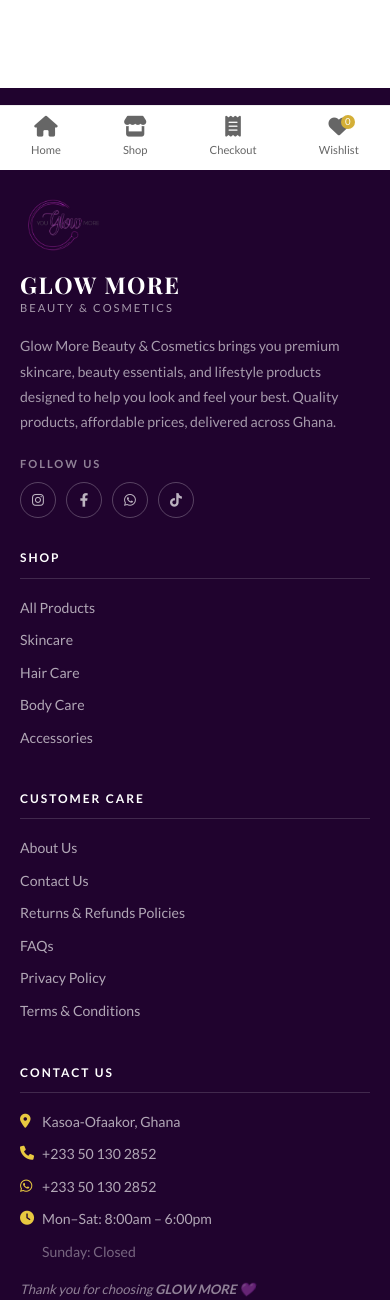
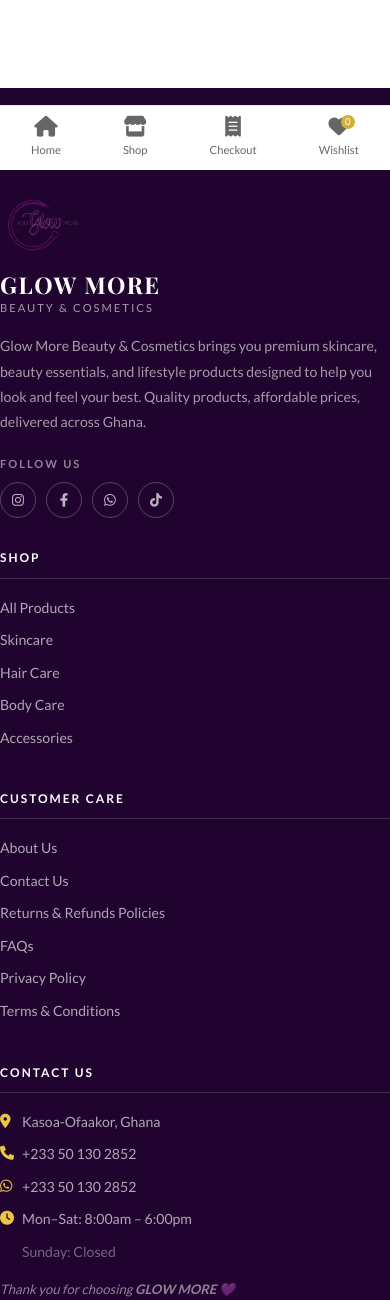
Before and after one commit to Niito99/glowmore, a Django app: page /cart/ in a window 390 px wide. Shown: the part 674-1974 px from the top of the page. Run offline with Django 5.2, Linux system fonts and the light colour scheme.

Commit message:
style(footer): completely flush footer main content by stripping left padding

```diff
--- a/templates/store/base.html
+++ b/templates/store/base.html
@@ -269,7 +269,7 @@
         display: grid;
         grid-template-columns: 2.2fr 1fr 1.2fr 1.3fr;
         gap: 30px;
-        padding: 10px 20px 45px;
+        padding: 10px 0 45px;
         width: 100%;
     }
     /* Brand identity: logo on top, wordmark stacked under it */
@@ -555,7 +555,7 @@
     @media (max-width: 900px) {
         .footer-main {
             grid-template-columns: 1fr 1fr;
-            padding: 50px 20px;
+            padding: 50px 0;
         }
     }
     @media (max-width: 768px) {
@@ -564,7 +564,7 @@
     @media (max-width: 600px) {
         .footer-main {
             grid-template-columns: 1fr;
-            padding: 40px 20px 30px;
+            padding: 40px 0 30px;
         }
         .footer-newsletter-inner {
             flex-direction: column;
```
